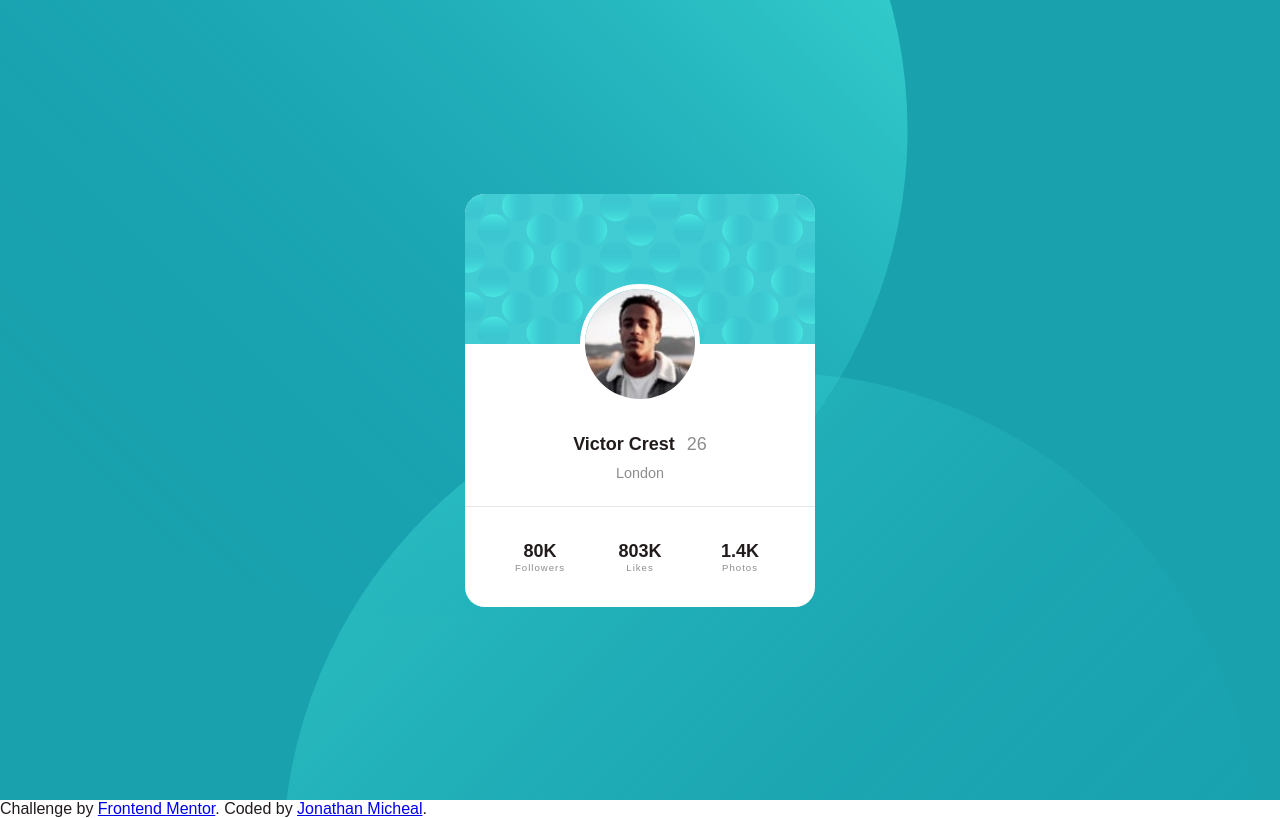
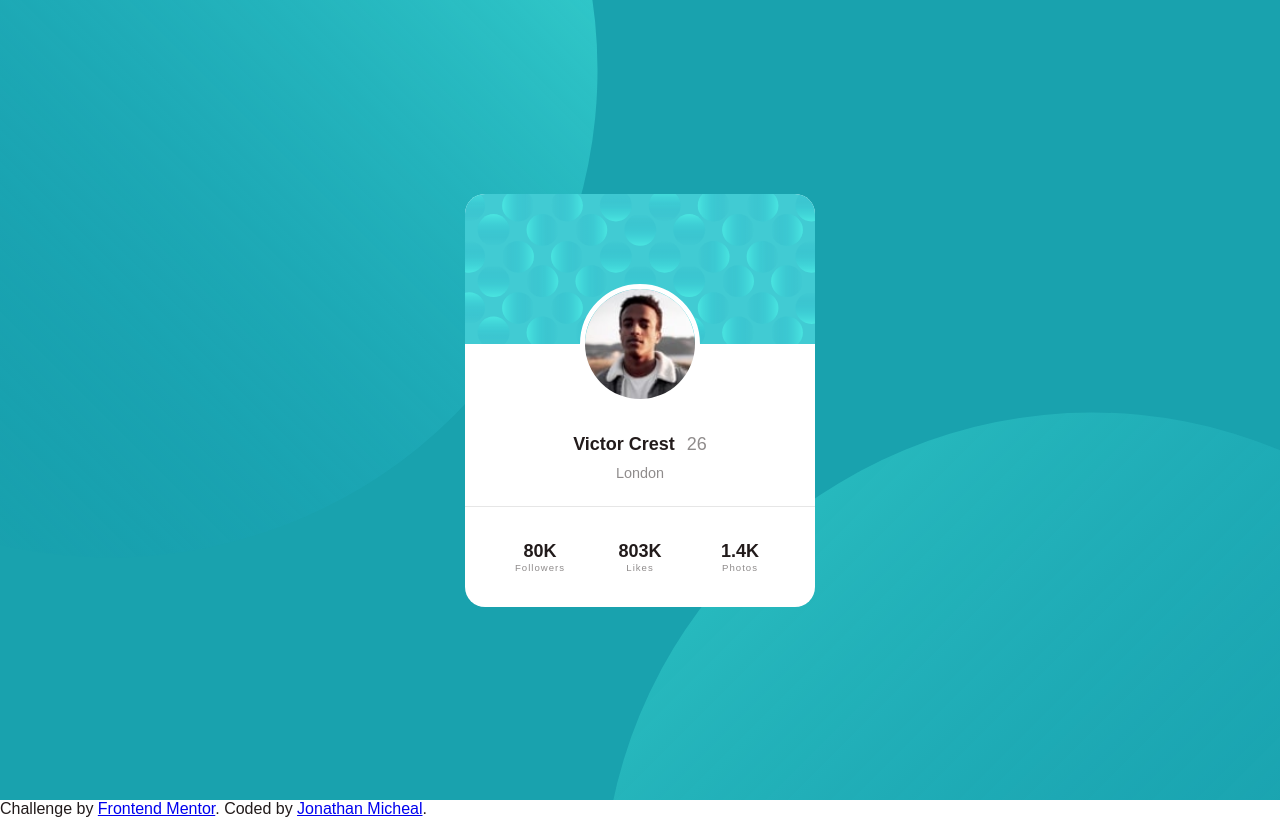
Before and after one commit to bigmike12/Frontend-Mentor---Profile-card-component, a plain HTML site: page profile-card-component-main/index.html in a window 1280 px wide. Drawn offline with Linux system fonts and the light colour scheme.

Commit message:
tweak background position

```diff
--- a/profile-card-component-main/style.css
+++ b/profile-card-component-main/style.css
@@ -105,23 +105,23 @@
     }
     /*graphics background circles*/
 
+    @media screen and (min-width: 375px) {
         .circles .c1,
         .circles .c2 {
             position: absolute;
             animation: 2s circles forwards;
             opacity: 0;
         }
-
         .circles .c1 {
             top: -360px;
             left: -70px;
             transform: translate(-100px, -50px);
         }
-
         .circles .c2 {
             bottom: -550px;
             right: 20px;
             transform: translate(100px, 50px);
+        }
     }
     /*programming the animation using adobe premier pro keyframe structure*/
 
@@ -135,13 +135,13 @@
         }
     }
 
-    @media only screen and (max-width:375px) {
+    @media only screen and (max-width: 1440px) {
         .circles .c1 {
-            top: 300px;
-            left: 0;
+            top: -420px;
+            left: -380px;
         }
         .circles .c2 {
-            bottom: -300px;
-            right: 30px;
+            bottom: -590px;
+            right: -300px;
         }
     }
```
Lines whose indentation alone changed are shown as unchanged.
